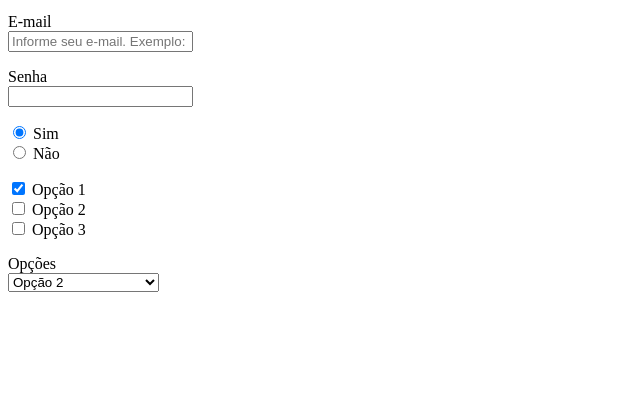
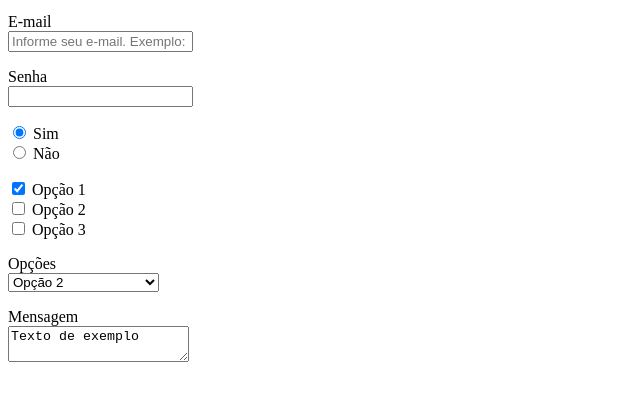
Before and after one commit to programadorcego/HTML-B-sico, a plain HTML site: page index.html in a window 1280 px wide. Shown: the part 109-510 px from the top of the page, without its empty margins (0-640 px from the left). Drawn offline with Linux system fonts and the light colour scheme.

Commit message:
Aula 28: Textarea

```diff
--- a/index.html
+++ b/index.html
@@ -42,6 +42,11 @@
 			<option value="3">Opção 3</option>
 			</select>
 		</p>
+
+		<p>
+			<label for="mensagem">Mensagem</label><br>
+			<textarea name="mensagem" id="mensagem" placeholder="Informe sua mensagem">Texto de exemplo</textarea>
+		</p>
 		</form>
 	</div>
 </section>
```
